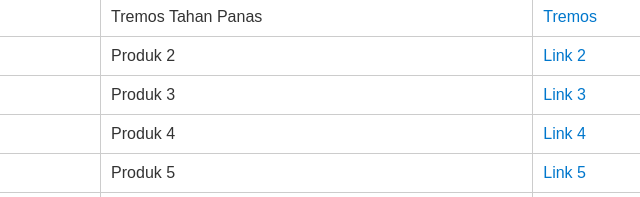
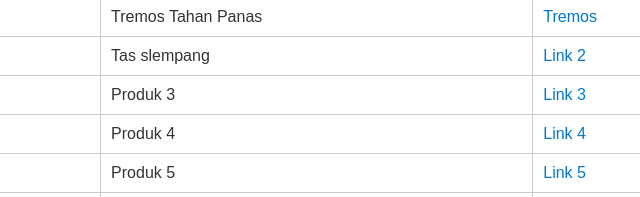
Before and after one commit to kang-jon/rumahpraktis-site, a plain HTML site: page index.html in a window 1280 px wide. Shown: the part 190-387 px from the top of the page, 272-912 px from the left. Drawn offline with Linux system fonts and the light colour scheme.

Commit message:
Update index.html

```diff
--- a/index.html
+++ b/index.html
@@ -23,7 +23,7 @@
             </thead>
             <tbody>
                 <tr><td>1</td><td>Tremos Tahan Panas</td><td><a href='https://s.shopee.co.id/3fqZYN5aNX' target='_blank'> Tremos </a></td></tr>
-<tr><td>2</td><td>Produk 2</td><td><a href='#' target='_blank'>Link 2</a></td></tr>
+<tr><td>2</td><td>Tas slempang</td><td><a href='https://s.shopee.co.id/3fqZYN5aNX' target='_blank'>Link 2</a></td></tr>
 <tr><td>3</td><td>Produk 3</td><td><a href='#' target='_blank'>Link 3</a></td></tr>
 <tr><td>4</td><td>Produk 4</td><td><a href='#' target='_blank'>Link 4</a></td></tr>
 <tr><td>5</td><td>Produk 5</td><td><a href='#' target='_blank'>Link 5</a></td></tr>
```
